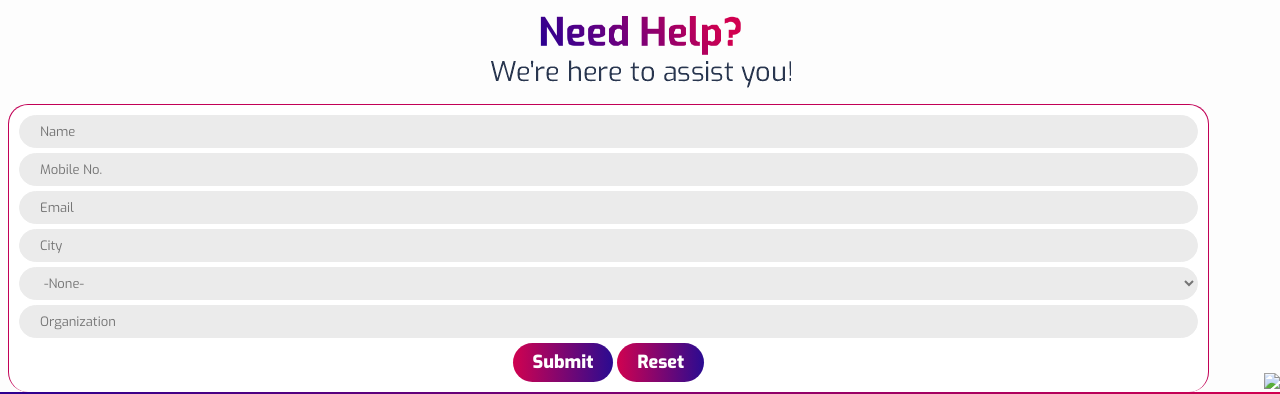
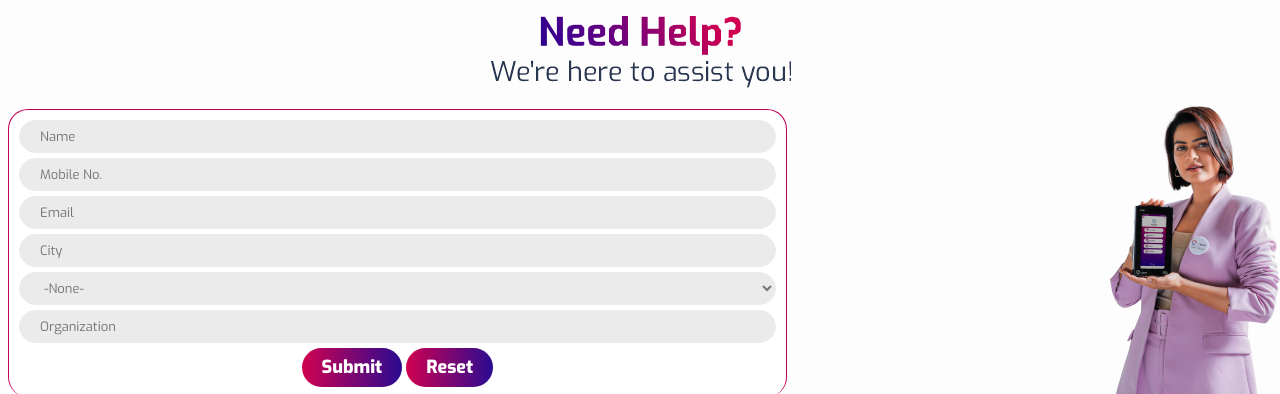
Before and after one commit to vanshbajaj13/SmartHub, a plain HTML site: page Attendance/eSmartGuardPopFormNew.html in a window 1280 px wide. Shown: the top 394 px of the page. Drawn offline with Linux system fonts and the light colour scheme.

Commit message:
added girl logo

```diff
--- a/Attendance/eSmartGuardPopFormNew.html
+++ b/Attendance/eSmartGuardPopFormNew.html
@@ -333,7 +333,7 @@
                 </div>
             </td>
             <td style="vertical-align:bottom; text-align:right">
-                <img src="images/girls.png" class="mobimg33">
+                <img src="../images/girls.png" class="mobimg33">
             </td>
         </tr>
         <tr>
```
